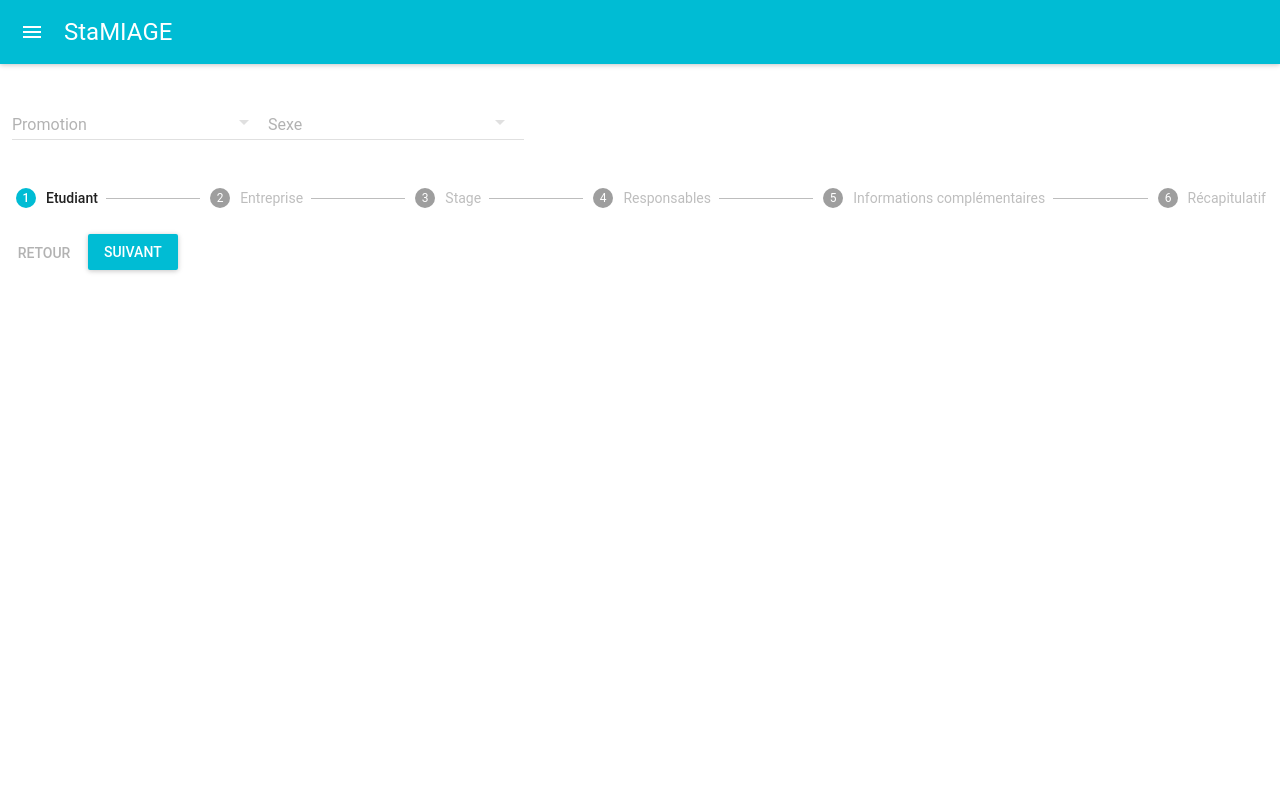
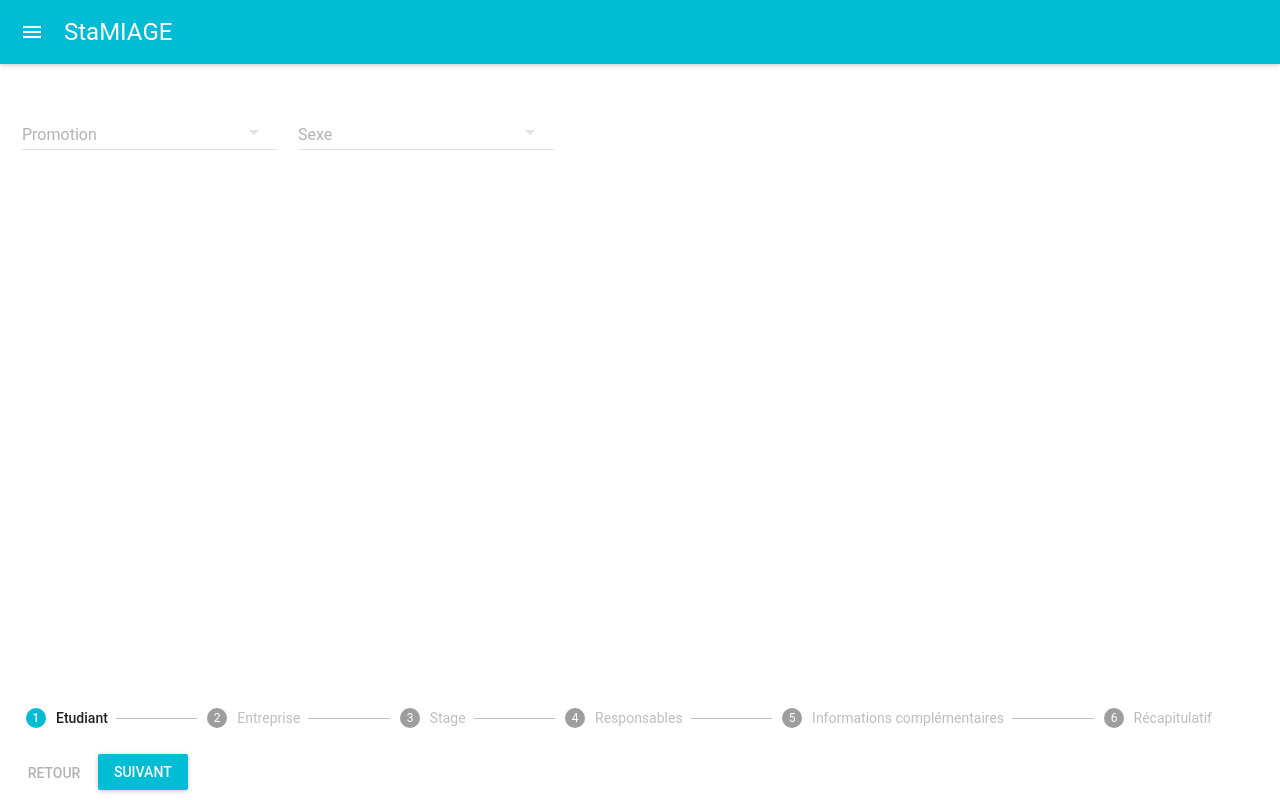
Before and after one commit to RemiLelaidier/IMS-CLI, a React (Create React App) app: page / in a window 1280 px wide. Built offline with nearby package versions, Linux system fonts and the light colour scheme; the HTML template or start-up script is replaced by a standard one.

Commit message:
Fixed stepper actions

```diff
--- a/src/components/pages/StudentPage.css
+++ b/src/components/pages/StudentPage.css
@@ -1,5 +1,12 @@
 .stepper-content {
     margin: 12px;
+}
+
+.stepper-action {
+    position: fixed;
+    width: 95%;
+    bottom: 0;
+    margin: 10px;
 }
 
 .fukol-parent {
--- a/src/components/pages/StudentPage.tsx
+++ b/src/components/pages/StudentPage.tsx
@@ -31,6 +31,7 @@ export class StudentPage extends React.Component<IStudentPageProps, IStudentPage
         return (
         <div>
             <div className="stepper-content">{this.stepContent(this.state.stepIndex)}</div>
+            <div className="stepper-action">
                 <Stepper activeStep={this.state.stepIndex} >
                     <Step>
                         <StepLabel>Etudiant</StepLabel>
@@ -64,6 +65,7 @@ export class StudentPage extends React.Component<IStudentPageProps, IStudentPage
                     />
                 </div>
             </div>
+        </div>
         );
     }
 
@@ -81,6 +83,7 @@ export class StudentPage extends React.Component<IStudentPageProps, IStudentPage
     }
 
     private stepContent(stepIndex: number) {
+        const inputStyle = {margin: '10px'}
         switch (stepIndex) {
             case 0:
                 return(
@@ -88,6 +91,7 @@ export class StudentPage extends React.Component<IStudentPageProps, IStudentPage
                         <div className="fukol-child">
                             <SelectField
                                 floatingLabelText="Promotion"
+                                style={inputStyle}
                             >
                                 <MenuItem>Licence 3</MenuItem>
                                 <MenuItem>Master 1</MenuItem>
@@ -95,6 +99,7 @@ export class StudentPage extends React.Component<IStudentPageProps, IStudentPage
                             </SelectField>
                             <SelectField
                                 floatingLabelText="Sexe"
+                                style={inputStyle}
                             >
                                 <MenuItem>M</MenuItem>
                                 <MenuItem>F</MenuItem>
```
Lines whose indentation alone changed are shown as unchanged.
